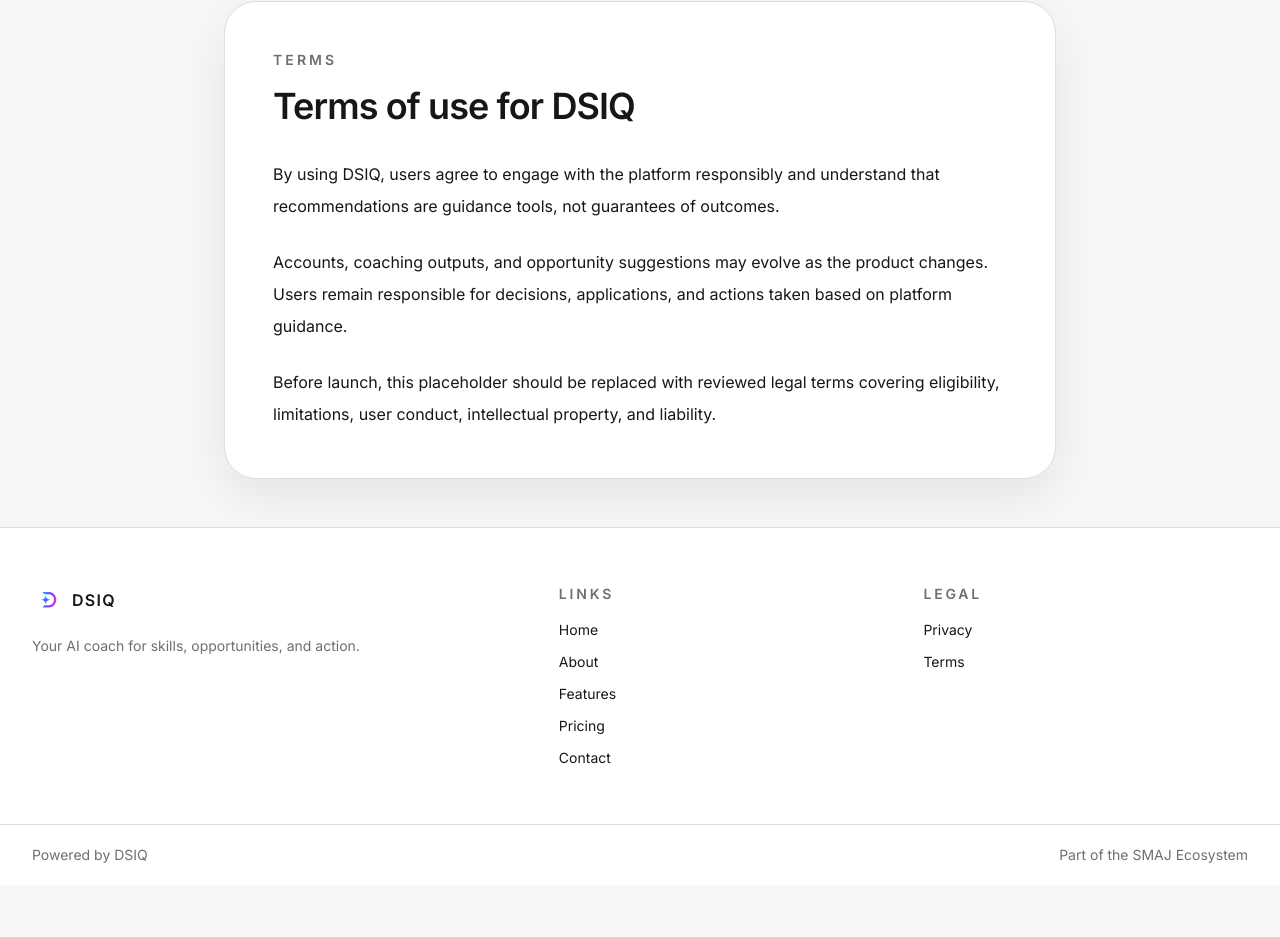
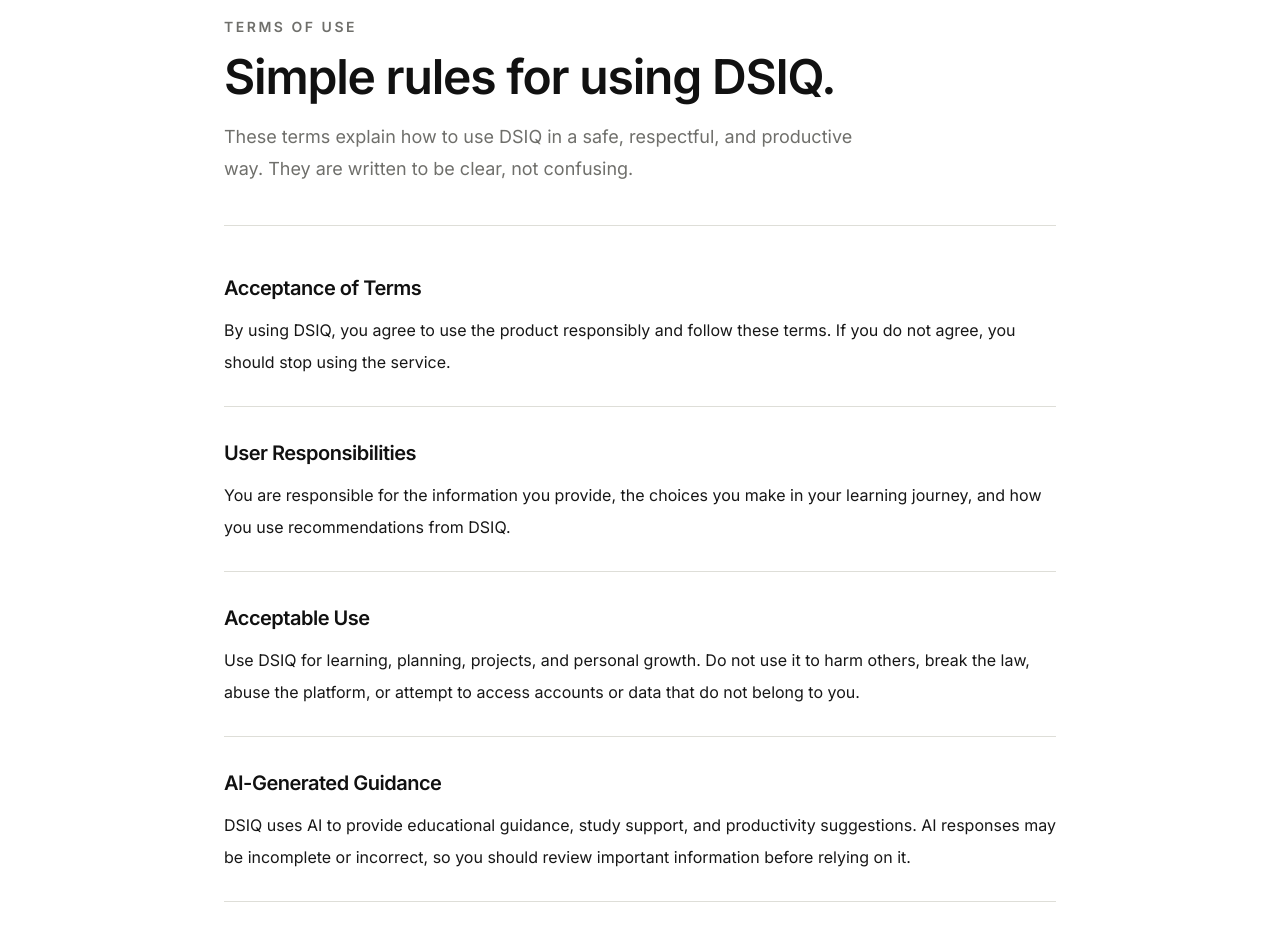
Before and after one commit to devsmaj/dsiq, a Next.js app in the folder frontend/: page /terms in a window 1280 px wide. Shown: the part 120-1057 px from the top of the page. Before the commit the page ends 1005 px from the top, so only its background shows below. Built offline with nearby package versions, Linux system fonts and the light colour scheme; no server answers.

Commit message:
`Update terms and privacy pages with new content and formatting`

```diff
--- a/frontend/src/app/onboarding/page.tsx
+++ b/frontend/src/app/onboarding/page.tsx
@@ -377,7 +377,7 @@ export default function OnboardingPage() {
               <p className="mt-5 text-center text-xs leading-6 text-[color:var(--color-muted)]">
                 By clicking &quot;Finish creating account&quot;, you agree to our{" "}
                 <Link href="/terms" className="underline underline-offset-4">
-                  Terms
+                  Terms of Use
                 </Link>{" "}
                 and{" "}
                 <Link href="/privacy" className="underline underline-offset-4">
--- a/frontend/src/app/privacy/page.tsx
+++ b/frontend/src/app/privacy/page.tsx
@@ -1,35 +1,87 @@
+import Link from "next/link";
+
 import { PublicFooter } from "@/components/public-footer";
 import { PublicHeader } from "@/components/public-header";
 
+const privacySections = [
+  {
+    title: "What Data DSIQ Collects",
+    body: "DSIQ may collect the information you provide, such as your name, email, role, goals, onboarding answers, learning preferences, and profile details.",
+  },
+  {
+    title: "Authentication Information",
+    body: "When you sign in, we use authentication information to create and protect your account. If you use Google login, Google helps confirm your identity.",
+  },
+  {
+    title: "Chat and Usage Data",
+    body: "We may store your chats, saved conversations, learning activity, and product interactions so DSIQ can personalize your experience and help you continue where you left off.",
+  },
+  {
+    title: "Cookies and Local Storage",
+    body: "DSIQ may use browser storage to remember sessions, preferences, recent activity, and features that make the app feel faster and more personal.",
+  },
+  {
+    title: "How Data Is Used",
+    body: "We use data to provide the app, personalize your AI teacher experience, improve learning recommendations, support account access, and understand how the product is performing.",
+  },
+  {
+    title: "Security Protection",
+    body: "We use reasonable security practices and trusted services to help protect user data. No online service can guarantee perfect security, but we design DSIQ with privacy and safety in mind.",
+  },
+  {
+    title: "Third-Party Services",
+    body: "DSIQ may use trusted services such as Firebase for authentication and data storage, and Google login when you choose to sign in with Google.",
+  },
+  {
+    title: "User Rights",
+    body: "You can review, update, or correct your profile information where the product allows it. You can also contact DSIQ if you need help with your account or data.",
+  },
+  {
+    title: "Data Deletion Request",
+    body: "If you want your account or personal data deleted, contact the DSIQ team through the contact page or official support channel. We will review and respond to the request.",
+  },
+  {
+    title: "Contact Information",
+    body: "For privacy questions, data requests, or account concerns, contact the DSIQ team through the contact page or the official support channel provided by DSIQ.",
+  },
+];
+
 export default function PrivacyPage() {
   return (
-    <div className="min-h-screen bg-[color:var(--color-background)]">
+    <div className="min-h-screen bg-white">
       <PublicHeader />
-      <main className="mx-auto w-full max-w-4xl px-6 py-12 lg:px-8">
-        <section className="rounded-[2rem] border border-[color:var(--color-line)] bg-white p-8 shadow-[0_18px_50px_rgba(11,37,39,0.08)] lg:p-12">
-          <p className="text-sm font-semibold uppercase tracking-[0.22em] text-[color:var(--color-muted)]">
+      <main className="mx-auto w-full max-w-4xl px-5 py-10 sm:px-6 sm:py-14 lg:px-8 lg:py-16">
+        <Link
+          href="/"
+          className="mb-7 inline-flex rounded-full border border-[color:var(--color-line)] px-4 py-2 text-sm font-medium text-[color:var(--color-text)] transition hover:bg-[color:var(--color-surface-strong)] sm:hidden"
+        >
+          Back
+        </Link>
+
+        <section className="border-b border-[color:var(--color-line)] pb-8 sm:pb-10">
+          <p className="text-sm font-semibold uppercase tracking-[0.18em] text-[color:var(--color-muted)]">
             Privacy Policy
           </p>
-          <h1 className="mt-4 text-4xl font-semibold tracking-tight text-[color:var(--color-text)]">
-            How DSIQ handles your information
+          <h1 className="mt-4 text-4xl font-semibold tracking-tight text-[#111111] sm:text-5xl">
+            How DSIQ protects your information.
           </h1>
-          <div className="mt-8 space-y-6 text-base leading-8 text-[color:var(--color-text)]">
-            <p>
-              DSIQ collects the information you provide during account creation,
-              onboarding, and platform usage so we can personalize coaching,
-              opportunities, and mission recommendations.
-            </p>
-            <p>
-              We use your data to improve your experience, support account
-              access, and understand product performance. We do not intend this
-              placeholder policy to serve as final legal advice.
-            </p>
-            <p>
-              Before launch, this page should be replaced with a reviewed legal
-              privacy policy covering storage, retention, sharing, and user
-              rights in detail.
-            </p>
-          </div>
+          <p className="mt-5 max-w-2xl text-base leading-8 text-[color:var(--color-muted)] sm:text-lg">
+            DSIQ is built around trust. This page explains what we collect, why
+            we use it, and how you stay in control.
+          </p>
+        </section>
+
+        <section className="mt-9 space-y-8 sm:mt-12">
+          {privacySections.map((section) => (
+            <article key={section.title} className="border-b border-[color:var(--color-line)] pb-7 last:border-b-0">
+              <h2 className="text-xl font-semibold tracking-tight text-[#111111]">
+                {section.title}
+              </h2>
+              <p className="mt-3 text-base leading-8 text-[color:var(--color-text)]">
+                {section.body}
+              </p>
+            </article>
+          ))}
         </section>
       </main>
       <PublicFooter />
--- a/frontend/src/app/terms/page.tsx
+++ b/frontend/src/app/terms/page.tsx
@@ -1,35 +1,79 @@
+import Link from "next/link";
+
 import { PublicFooter } from "@/components/public-footer";
 import { PublicHeader } from "@/components/public-header";
 
+const termsSections = [
+  {
+    title: "Acceptance of Terms",
+    body: "By using DSIQ, you agree to use the product responsibly and follow these terms. If you do not agree, you should stop using the service.",
+  },
+  {
+    title: "User Responsibilities",
+    body: "You are responsible for the information you provide, the choices you make in your learning journey, and how you use recommendations from DSIQ.",
+  },
+  {
+    title: "Acceptable Use",
+    body: "Use DSIQ for learning, planning, projects, and personal growth. Do not use it to harm others, break the law, abuse the platform, or attempt to access accounts or data that do not belong to you.",
+  },
+  {
+    title: "AI-Generated Guidance",
+    body: "DSIQ uses AI to provide educational guidance, study support, and productivity suggestions. AI responses may be incomplete or incorrect, so you should review important information before relying on it.",
+  },
+  {
+    title: "Account Security",
+    body: "Keep your login details safe and tell us if you believe your account has been accessed without permission. You are responsible for activity that happens through your account.",
+  },
+  {
+    title: "Termination or Suspension",
+    body: "We may suspend or limit access if an account is used in a way that risks user safety, platform security, or violates these terms.",
+  },
+  {
+    title: "Updates to Terms",
+    body: "As DSIQ grows, these terms may change. When we make meaningful updates, we will make the new version available on this page.",
+  },
+  {
+    title: "Contact Information",
+    body: "For questions about these terms, contact the DSIQ team through the contact page or the official support channel provided by DSIQ.",
+  },
+];
+
 export default function TermsPage() {
   return (
-    <div className="min-h-screen bg-[color:var(--color-background)]">
+    <div className="min-h-screen bg-white">
       <PublicHeader />
-      <main className="mx-auto w-full max-w-4xl px-6 py-12 lg:px-8">
-        <section className="rounded-[2rem] border border-[color:var(--color-line)] bg-white p-8 shadow-[0_18px_50px_rgba(11,37,39,0.08)] lg:p-12">
-          <p className="text-sm font-semibold uppercase tracking-[0.22em] text-[color:var(--color-muted)]">
-            Terms
+      <main className="mx-auto w-full max-w-4xl px-5 py-10 sm:px-6 sm:py-14 lg:px-8 lg:py-16">
+        <Link
+          href="/"
+          className="mb-7 inline-flex rounded-full border border-[color:var(--color-line)] px-4 py-2 text-sm font-medium text-[color:var(--color-text)] transition hover:bg-[color:var(--color-surface-strong)] sm:hidden"
+        >
+          Back
+        </Link>
+
+        <section className="border-b border-[color:var(--color-line)] pb-8 sm:pb-10">
+          <p className="text-sm font-semibold uppercase tracking-[0.18em] text-[color:var(--color-muted)]">
+            Terms of Use
           </p>
-          <h1 className="mt-4 text-4xl font-semibold tracking-tight text-[color:var(--color-text)]">
-            Terms of use for DSIQ
+          <h1 className="mt-4 text-4xl font-semibold tracking-tight text-[#111111] sm:text-5xl">
+            Simple rules for using DSIQ.
           </h1>
-          <div className="mt-8 space-y-6 text-base leading-8 text-[color:var(--color-text)]">
-            <p>
-              By using DSIQ, users agree to engage with the platform
-              responsibly and understand that recommendations are guidance tools,
-              not guarantees of outcomes.
-            </p>
-            <p>
-              Accounts, coaching outputs, and opportunity suggestions may evolve
-              as the product changes. Users remain responsible for decisions,
-              applications, and actions taken based on platform guidance.
-            </p>
-            <p>
-              Before launch, this placeholder should be replaced with reviewed
-              legal terms covering eligibility, limitations, user conduct,
-              intellectual property, and liability.
-            </p>
-          </div>
+          <p className="mt-5 max-w-2xl text-base leading-8 text-[color:var(--color-muted)] sm:text-lg">
+            These terms explain how to use DSIQ in a safe, respectful, and
+            productive way. They are written to be clear, not confusing.
+          </p>
+        </section>
+
+        <section className="mt-9 space-y-8 sm:mt-12">
+          {termsSections.map((section) => (
+            <article key={section.title} className="border-b border-[color:var(--color-line)] pb-7 last:border-b-0">
+              <h2 className="text-xl font-semibold tracking-tight text-[#111111]">
+                {section.title}
+              </h2>
+              <p className="mt-3 text-base leading-8 text-[color:var(--color-text)]">
+                {section.body}
+              </p>
+            </article>
+          ))}
         </section>
       </main>
       <PublicFooter />
--- a/frontend/src/components/home-chat.tsx
+++ b/frontend/src/components/home-chat.tsx
@@ -512,11 +512,11 @@ export function HomeChat() {
 
             <p className="mt-auto text-center text-[11px] leading-5 text-[color:var(--color-muted)]">
               <Link href="/terms" className="underline">
-                DSIQ Terms
+                Terms of Use
               </Link>{" "}
               and the{" "}
               <Link href="/privacy" className="underline">
-                DSIQ Privacy Policy
+                Privacy Policy
               </Link>{" "}
               apply. DSIQ is AI and can make mistakes.
             </p>
--- a/frontend/src/components/public-footer.tsx
+++ b/frontend/src/components/public-footer.tsx
@@ -10,8 +10,8 @@ const footerLinks = [
 ];
 
 const legalLinks = [
-  { href: "/privacy", label: "Privacy" },
-  { href: "/terms", label: "Terms" },
+  { href: "/privacy", label: "Privacy Policy" },
+  { href: "/terms", label: "Terms of Use" },
 ];
 
 export function PublicFooter() {
```
